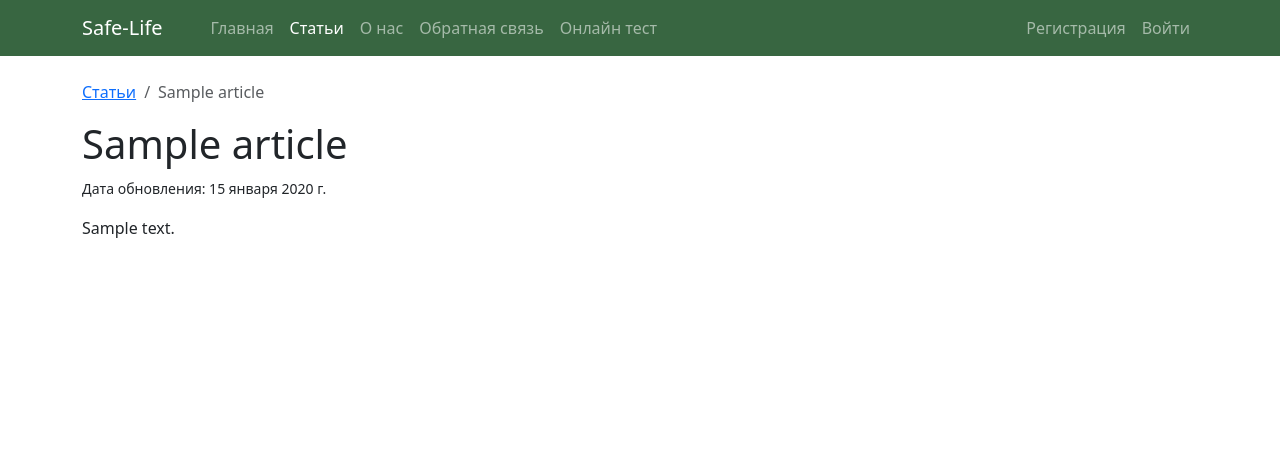
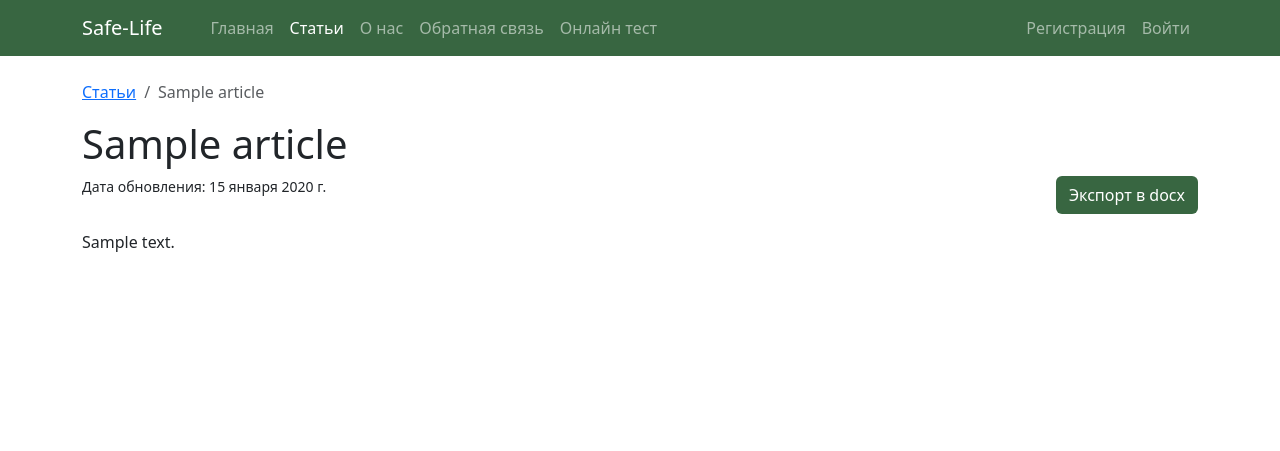
Before and after one commit to LizaLipatnikova/safe-life, a Django app: page /articles/1/ in a window 1280 px wide. Shown: the top 451 px of the page. Run offline with Django 5.2, Linux system fonts and the light colour scheme; tables that the repository leaves empty hold one stand-in row (values such as "Sample post"); some libraries are stand-ins or nearby versions.

Commit message:
Добавлен экспорт в docx

```diff
--- a/articles/templates/article.html
+++ b/articles/templates/article.html
@@ -9,7 +9,13 @@
 
 {% block main %}
     <h1>{{ article.title }}</h1>
-    <small>Дата обновления: {{ article.update_at }}</small>
+
+    <div class="d-flex justify-content-between">
+        <small>Дата обновления: {{ article.update_at }}</small>
+
+        <a href="{% url "export_article" article.id %}" class="btn btn-main">Экспорт в docx</a>
+    </div>
+
     <div class="mt-3">
         <!-- Вставляем содержимое статьи. По умолчанию Django экранирует html из базы данных, поэтому используем safe фильтр, чтобы обойти это -->
         {{ article.content|safe  }}
--- a/articles/urls.py
+++ b/articles/urls.py
@@ -1,7 +1,8 @@
 from django.urls import path
-from articles.views import TopicsView, ArticleView
+from articles.views import TopicsView, ArticleView, export_docx
 
 urlpatterns = [
     path('', TopicsView.as_view(), name="list_articles"),
-    path('<int:pk>/', ArticleView.as_view(), name="article")
+    path('<int:pk>/', ArticleView.as_view(), name="article"),
+    path('export/<int:pk>/', export_docx, name="export_article"),
 ]
--- a/articles/views.py
+++ b/articles/views.py
@@ -2,6 +2,9 @@ from django.views.generic import ListView, DetailView
 from articles.models import Article, Topic
 from collections import defaultdict
 from main.mixins import MenuMixin
+from django.http import HttpResponse
+from django.template.loader import render_to_string
+from htmldocx import HtmlToDocx
 
 # Список тем и статьей к ним
 class TopicsView(MenuMixin, ListView):
@@ -35,3 +38,27 @@ class ArticleView(MenuMixin, DetailView):
     model = Article
     template_name = "article.html"
     context_object_name = "article"
+
+
+
+# Экспорт статьи в pdf
+def export_docx(request, pk):
+    article = Article.objects.get(pk=pk)
+
+    # Рендерим HTML шаблон с содержимым
+    html_string = render_to_string('export_article.html', {
+        'content': article.content
+    })
+
+    # Создаем PDF из HTML
+    new_parser = HtmlToDocx()
+    document = new_parser.parse_html_string(html_string)
+
+    # Создаем HTTP-ответ
+    response = HttpResponse(content_type='application/vnd.openxmlformats-officedocument.wordprocessingml.document')
+    response['Content-Disposition'] = f'attachment; filename=export_{pk}.docx'
+
+    # Записываем файл в ответ
+    document.save(response)
+
+    return response
```
Also changed, not shown: articles/templates/export_article.html (added, +17 -0 lines).
